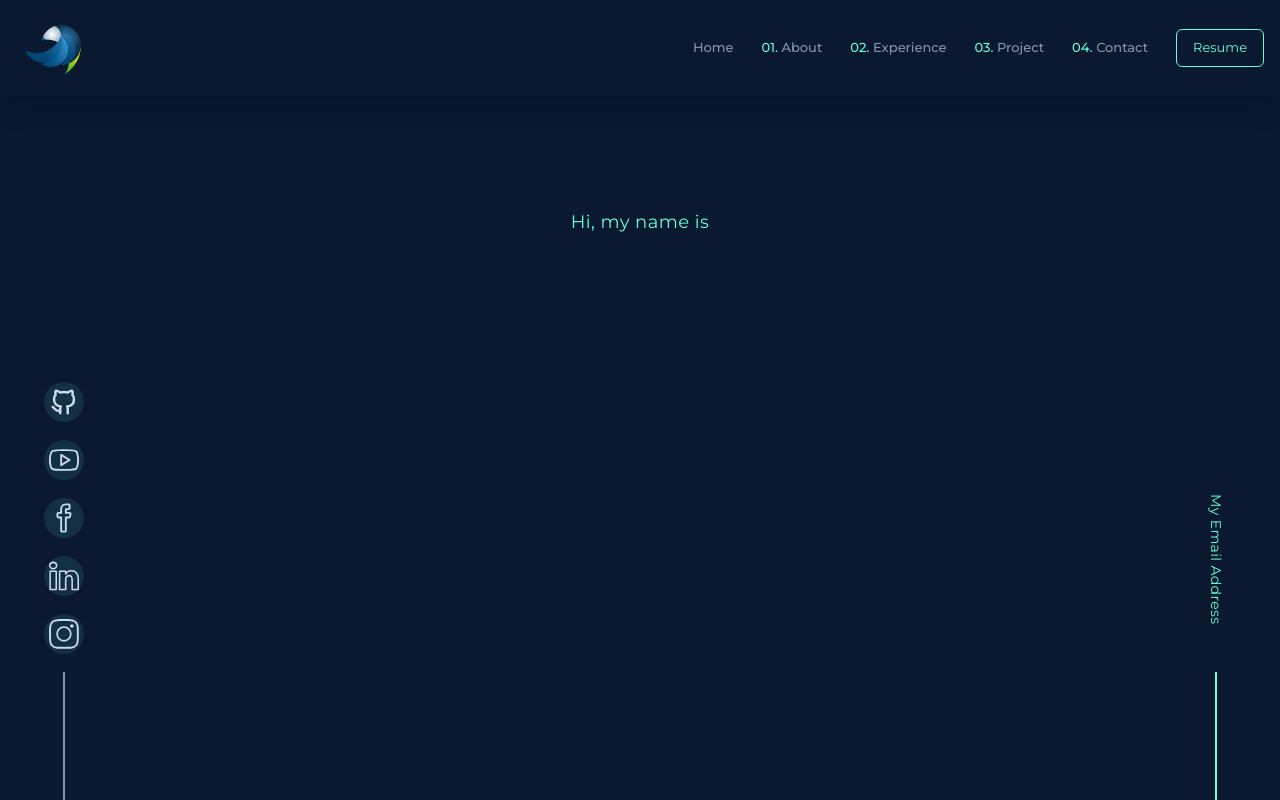
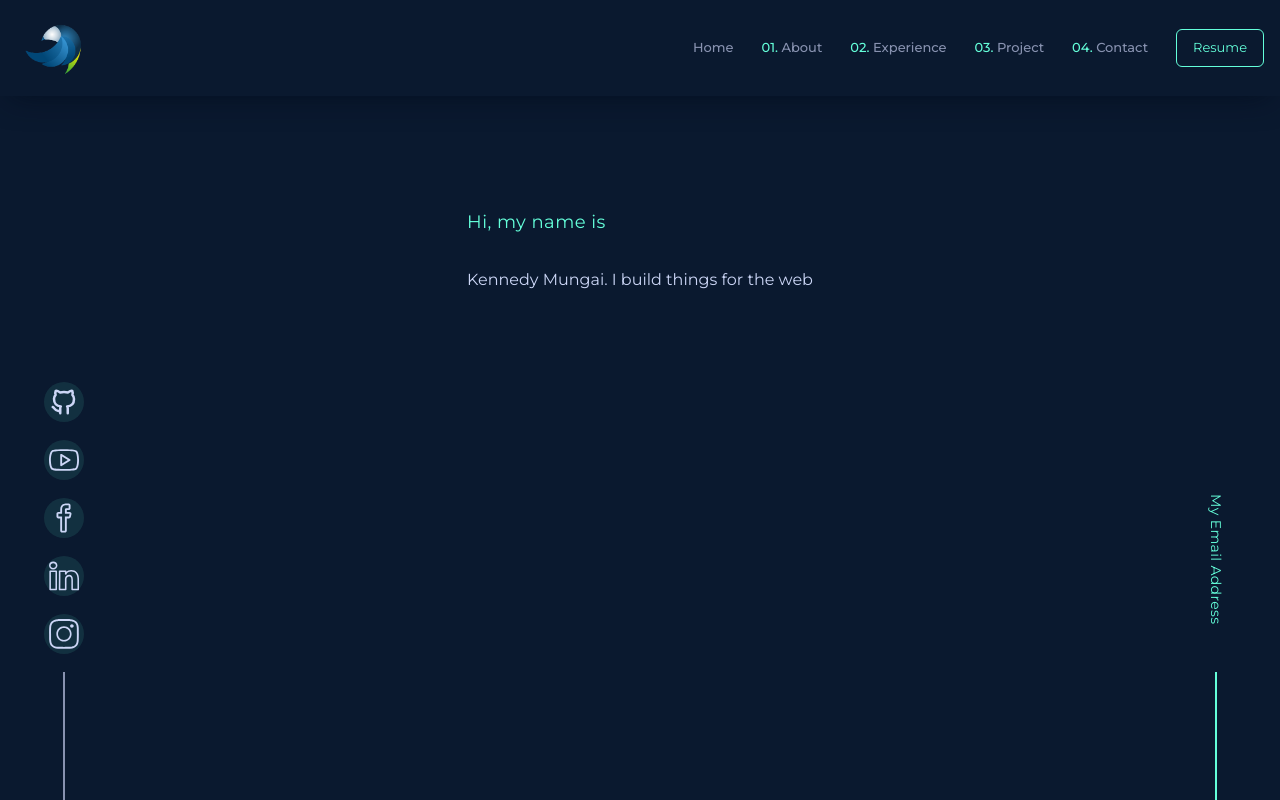
Before and after one commit to KennedyMungai/portfolio_with_framer_motion, a Next.js app: page / in a window 1280 px wide. Built offline with nearby package versions, Linux system fonts and the light colour scheme.

Commit message:
Added the name h1 tag

```diff
--- a/src/components/MainContent/Middle.tsx
+++ b/src/components/MainContent/Middle.tsx
@@ -10,6 +10,9 @@ const Middle = (props: Props) => {
 			<h3 className='text-textGreen text-lg tracking-wide'>
 				Hi, my name is
 			</h3>
+			<h1 className=''>
+				Kennedy Mungai.<span> I build things for the web</span>
+			</h1>
 		</section>
 	)
 }
```
